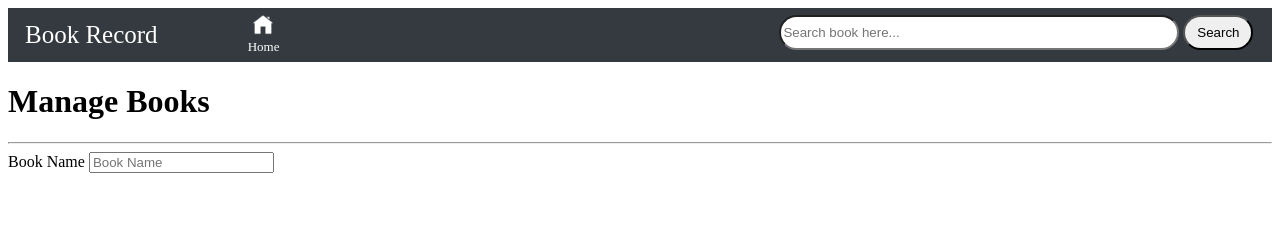
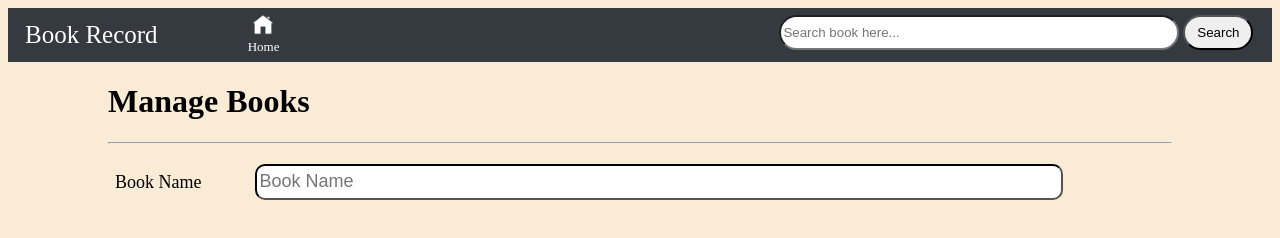
Before and after one commit to BandiniKohare2001/Manage--Library, a plain HTML site: page index.html in a window 1280 px wide. Drawn offline with Linux system fonts and the light colour scheme.

Commit message:
book name added

```diff
--- a/index.html
+++ b/index.html
@@ -1,10 +1,12 @@
 <!DOCTYPE html>
 <html lang="en">
+
 <head>
 
     <title>Books record page</title>
     <link rel="stylesheet" href="style.css">
 </head>
+
 <body>
 
     <nav class="nav">
@@ -19,17 +21,16 @@
         </form>
     </nav>
     <div class="div2">
-            <h1>Manage Books</h1>
+        <h1>Manage Books</h1>
 
-            <hr>
-            <form id="book-form">
-                <div class="form-group row">
-                    <label for="bookName" class="book-name">Book Name</label>
-
-                        <input type="text" class="form-control" id="bookName" placeholder="Book Name">
-
-                </div>
+        <hr class="line">
+        <form id="book-form">
+            <div class="book-name-row">
+                <label for="bookName" class="book-name">Book Name</label>
+                <input type="text" class="form-control" id="bookName" placeholder="Book Name">
+            </div>
     </div>
 
 </body>
+
 </html>
--- a/style.css
+++ b/style.css
@@ -1,3 +1,6 @@
+body{
+    background-color: antiquewhite;
+}
 nav{
     background-color: #343a40!important;
     display: flex;
@@ -47,3 +50,32 @@ nav{
     border-radius: 20px;
     border-style: solid black;
 }
+.line{
+    margin-bottom: 20px;
+}
+.div2{
+    height: 100px;
+    margin-top: 10px;
+    margin-bottom: 10px;
+    margin-left: 100px;
+    margin-right: 100px;
+}
+.book-name-row{
+    margin-left: 7px;
+}
+.book-name{
+    height: 40px;
+    font-size: 18px;
+
+
+}
+.form-control{
+    width: 800px;
+    height: 30px;
+    border-radius: 10px;
+    margin-right: 100px;
+    margin-left: 50px;
+    font-size: 18px;
+    border-color: black;
+    border-width: 2px;
+}
```
